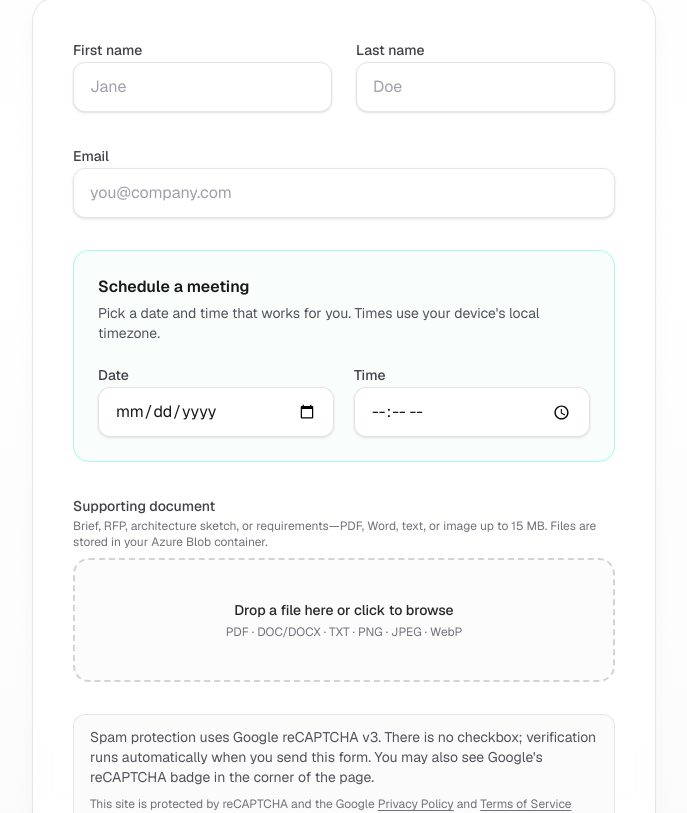
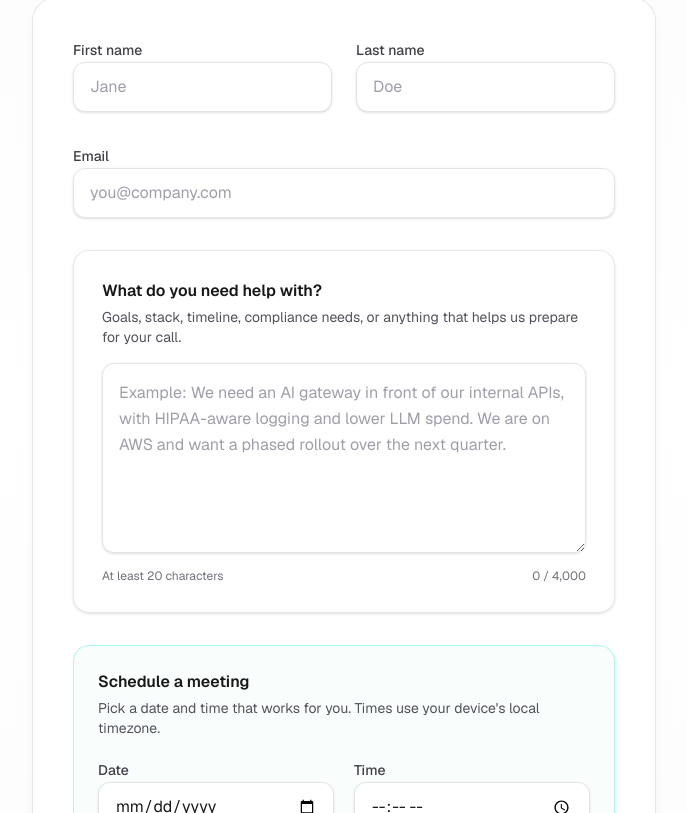
Before and after one commit to mpaydar/myStartUp, a Next.js app: page /get_in_touch in a window 1280 px wide. Shown: the part 607-1420 px from the top of the page, without its empty margins (296-983 px from the left). Built offline with nearby package versions, Linux system fonts and the light colour scheme; no server answers.

Commit message:
added a project explaination box to in touch page

```diff
--- a/app/api/contact/route.ts
+++ b/app/api/contact/route.ts
@@ -17,6 +17,8 @@ import {
 export const runtime = "nodejs";
 
 const MAX_FILE_BYTES = 15 * 1024 * 1024;
+const MAX_MESSAGE_LENGTH = 4000;
+const MIN_MESSAGE_LENGTH = 20;
 const ALLOWED_EXT = new Set([
   "pdf",
   "doc",
@@ -72,6 +74,7 @@ export async function POST(request: Request) {
   const firstName = String(formData.get("firstName") ?? "").trim();
   const lastName = String(formData.get("lastName") ?? "").trim();
   const email = String(formData.get("email") ?? "").trim();
+  const message = String(formData.get("message") ?? "").trim();
   const meetingAtRaw = String(formData.get("meetingAt") ?? "").trim();
   const file = formData.get("document");
 
@@ -85,6 +88,24 @@ export async function POST(request: Request) {
   if (!email || !/^[^\s@]+@[^\s@]+\.[^\s@]+$/.test(email)) {
     return NextResponse.json(
       { error: "A valid email address is required." },
+      { status: 400 },
+    );
+  }
+
+  if (message.length < MIN_MESSAGE_LENGTH) {
+    return NextResponse.json(
+      {
+        error: `Please describe what you need in at least ${MIN_MESSAGE_LENGTH} characters.`,
+      },
+      { status: 400 },
+    );
+  }
+
+  if (message.length > MAX_MESSAGE_LENGTH) {
+    return NextResponse.json(
+      {
+        error: `Your description is too long (max ${MAX_MESSAGE_LENGTH} characters).`,
+      },
       { status: 400 },
     );
   }
@@ -205,6 +226,7 @@ export async function POST(request: Request) {
         firstName,
         lastName,
         email,
+        message,
         meetingAt,
         fileName: file.name,
         fileMimeType: file.type || null,
@@ -229,6 +251,7 @@ export async function POST(request: Request) {
       firstName,
       lastName,
       email,
+      message,
       meetingAt,
       fileName: file.name,
       fileBlobUrl,
--- a/app/components/ContactForm.tsx
+++ b/app/components/ContactForm.tsx
@@ -20,8 +20,13 @@ function getMinDateSnapshot() {
 
 type Status = "idle" | "submitting" | "success" | "error";
 
+const MAX_MESSAGE_LENGTH = 4000;
+const MIN_MESSAGE_LENGTH = 20;
+
 const fieldClass =
   "w-full rounded-xl border border-zinc-200 bg-white px-4 py-3 text-zinc-900 shadow-sm outline-none transition-[border-color,box-shadow] placeholder:text-zinc-400 focus:border-teal-500 focus:ring-2 focus:ring-teal-500/20 dark:border-zinc-700 dark:bg-zinc-900/80 dark:text-zinc-100 dark:placeholder:text-zinc-500 dark:focus:border-teal-400 dark:focus:ring-teal-400/20";
+
+const textAreaClass = `${fieldClass} min-h-[11rem] resize-y py-4 leading-relaxed`;
 
 type ContactFormProps = {
   recaptchaSiteKey: string | null;
@@ -33,6 +38,7 @@ export function ContactForm({ recaptchaSiteKey }: ContactFormProps) {
   const [error, setError] = useState<string | null>(null);
   const [fileName, setFileName] = useState<string | null>(null);
   const [isDragging, setIsDragging] = useState(false);
+  const [messageLength, setMessageLength] = useState(0);
   const minDate = useSyncExternalStore(
     subscribeMinDate,
     getMinDateSnapshot,
@@ -71,6 +77,23 @@ export function ContactForm({ recaptchaSiteKey }: ContactFormProps) {
 
     if (!email || !/^[^\s@]+@[^\s@]+\.[^\s@]+$/.test(email)) {
       setError("Please enter a valid email address.");
+      setStatus("error");
+      return;
+    }
+
+    const message = String(fd.get("message") ?? "").trim();
+    if (message.length < MIN_MESSAGE_LENGTH) {
+      setError(
+        `Please describe what you need in at least ${MIN_MESSAGE_LENGTH} characters.`,
+      );
+      setStatus("error");
+      return;
+    }
+
+    if (message.length > MAX_MESSAGE_LENGTH) {
+      setError(
+        `Your description is too long (max ${MAX_MESSAGE_LENGTH} characters).`,
+      );
       setStatus("error");
       return;
     }
@@ -148,6 +171,7 @@ export function ContactForm({ recaptchaSiteKey }: ContactFormProps) {
       setStatus("success");
       form.reset();
       setFileName(null);
+      setMessageLength(0);
     } catch {
       setError("Network error. Check your connection and try again.");
       setStatus("error");
@@ -209,6 +233,35 @@ export function ContactForm({ recaptchaSiteKey }: ContactFormProps) {
           placeholder="you@company.com"
           className={fieldClass}
         />
+      </div>
+
+      <div className="rounded-2xl border border-zinc-200/90 bg-white/70 p-6 shadow-sm dark:border-zinc-800 dark:bg-zinc-950/40 sm:p-7">
+        <label
+          htmlFor="message"
+          className="text-base font-semibold text-zinc-900 dark:text-zinc-50"
+        >
+          What do you need help with?
+        </label>
+        <p className="mt-1 text-sm text-zinc-600 dark:text-zinc-400">
+          Goals, stack, timeline, compliance needs, or anything that helps us
+          prepare for your call.
+        </p>
+        <textarea
+          id="message"
+          name="message"
+          required
+          rows={6}
+          maxLength={MAX_MESSAGE_LENGTH}
+          placeholder="Example: We need an AI gateway in front of our internal APIs, with HIPAA-aware logging and lower LLM spend. We are on AWS and want a phased rollout over the next quarter."
+          className={`${textAreaClass} mt-4`}
+          onChange={(e) => setMessageLength(e.target.value.length)}
+        />
+        <div className="mt-2 flex items-center justify-between gap-3 text-xs text-zinc-500 dark:text-zinc-500">
+          <span>At least {MIN_MESSAGE_LENGTH} characters</span>
+          <span aria-live="polite">
+            {messageLength.toLocaleString()} / {MAX_MESSAGE_LENGTH.toLocaleString()}
+          </span>
+        </div>
       </div>
 
       <div className="rounded-2xl border border-teal-200/80 bg-teal-50/40 p-6 dark:border-teal-900/50 dark:bg-teal-950/25">
--- a/lib/sendContactNotification.ts
+++ b/lib/sendContactNotification.ts
@@ -32,6 +32,7 @@ export async function sendContactSubmissionEmail(options: {
   firstName: string;
   lastName: string;
   email: string;
+  message: string;
   meetingAt: Date;
   fileName: string;
   fileBlobUrl: string;
@@ -59,6 +60,8 @@ export async function sendContactSubmissionEmail(options: {
       <p><strong>${escapeHtml(fullName)}</strong> has submitted a request and their appointment details are on file.</p>
       <p><strong>Their email (reply-to):</strong> ${escapeHtml(options.email)}</p>
       <p><strong>Requested meeting:</strong> ${escapeHtml(meetingLabel)}</p>
+      <p><strong>What they need:</strong></p>
+      <p style="white-space:pre-wrap">${escapeHtml(options.message)}</p>
       <p><strong>Supporting file name:</strong> ${escapeHtml(options.fileName)}</p>
       <p><strong>File in Azure Blob:</strong> <a href="${href}">${escapeHtml(options.fileBlobUrl)}</a></p>
       <p><em>The same document is attached to this message.</em></p>
```
Also changed, not shown: 1 other file (tests, documents, lock files or other folders).
